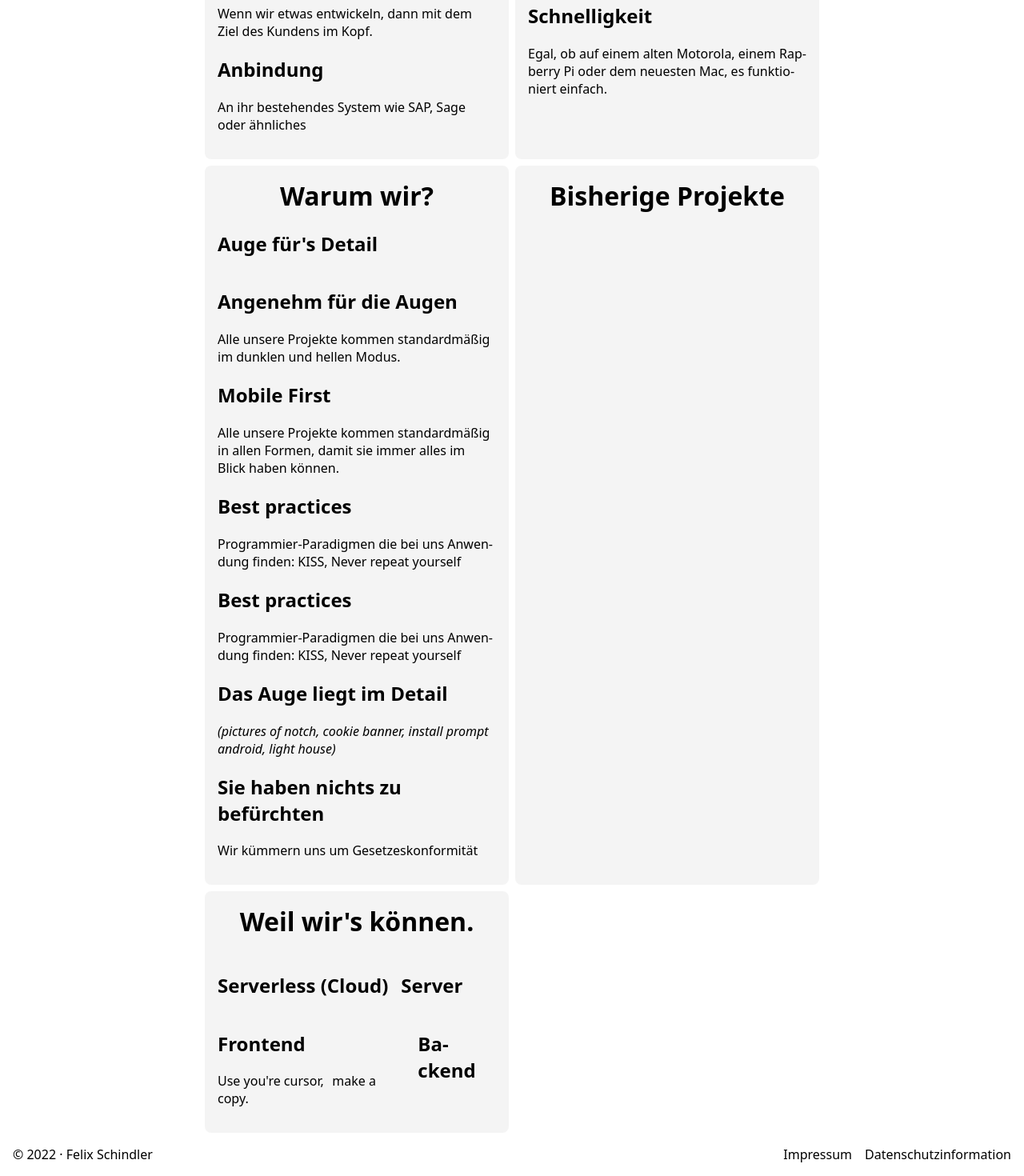
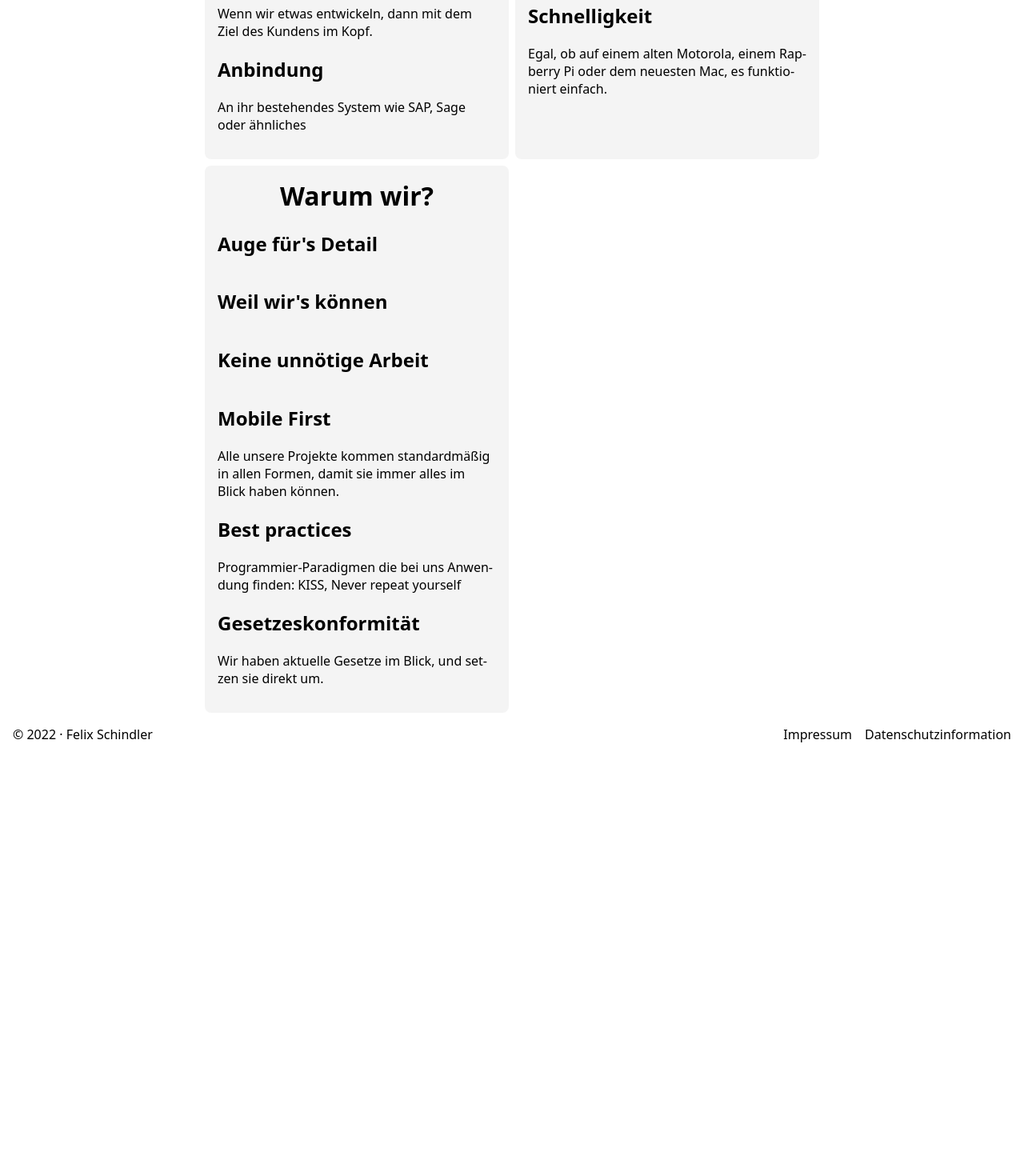
Before and after one commit to felix-schindler/com, a SvelteKit app: page /about in a window 1280 px wide. Shown: the part 1332-2802 px from the top of the page at 80% size. After the commit the page ends 2277 px from the top, so only its background shows below. Built offline with nearby package versions, Linux system fonts and the light colour scheme.

Commit message:
Add some things from the todo list to `/about`

```diff
--- a/src/routes/about/+page.svelte
+++ b/src/routes/about/+page.svelte
@@ -1,6 +1,4 @@
 <script>
-	import Copyable from "$lib/components/Copyable.svelte";
-
 	let msgs = [
 		"Sie wollen Unternehmensprozesse optimieren?",
 		"Sie wollen ihre eigene Webseite?",
@@ -86,6 +84,14 @@
 			<details>
 				<summary role="heading">Auge für's Detail</summary>
 				<div class="card">
+					<h3>Angenehm für die Augen</h3>
+					<p>Alle unsere Projekte kommen standardmäßig im dunklen und hellen Modus.</p>
+				</div>
+				<div class="card">
+					<h3>Wir wissen, was wir tun</h3>
+					<p><em>(pictures of notch, cookie banner, install prompt android, light house)</em></p>
+				</div>
+				<div class="card">
 					<h3>Durckbar - Printable</h3>
 					<p>
 						Wir achten generell drauf, dass unsere Webseiten ausgedruckt werden können, ohne viel
@@ -98,19 +104,34 @@
 						Man arbeitet am schnellsten, wenn es passt. Egal, ob Datumformat, Anführungszeichen.
 					</p>
 				</div>
+			</details>
+			<details>
+				<summary role="heading">Weil wir's können</summary>
 				<div class="card">
-					<h3>Keine Unnötige Arbeit</h3>
+					<h3>Frontend und Backend</h3>
+				</div>
+				<div class="card">
+					<h3>Server oder Serverless</h3>
+				</div>
+			</details>
+			<details>
+				<summary role="heading">Keine unnötige Arbeit</summary>
+				<div class="card">
+					<h3>Wir erfinden das Rad nicht neu, wir benutzen es.</h3>
 					<p>
 						Wir nutzen das, was uns bereits gegeben ist. So erfinden wir zum Beispiel den Dunklen
 						Modus nicht neu, sondern nutzen das was uns der Hersteller / Browser gibt und arbeiten
 						damit.
 					</p>
 				</div>
+				<div class="card">
+					<h3>Barrierefreiheit</h3>
+					<p>
+						Unsere Webseiten lassen sich auch benutzen, wenn man nur eine Tastatur zur Verfügung
+						hat. Oder einen Screenreader.
+					</p>
+				</div>
 			</details>
-		</div>
-		<div>
-			<h2>Angenehm für die Augen</h2>
-			<p>Alle unsere Projekte kommen standardmäßig im dunklen und hellen Modus.</p>
 		</div>
 		<div>
 			<h2>Mobile First</h2>
@@ -124,41 +145,8 @@
 			<p>Programmier-Paradigmen die bei uns Anwendung finden: KISS, Never repeat yourself</p>
 		</div>
 		<div>
-			<h2>Best practices</h2>
-			<p>Programmier-Paradigmen die bei uns Anwendung finden: KISS, Never repeat yourself</p>
-		</div>
-		<div>
-			<h2>Das Auge liegt im Detail</h2>
-			<em>(pictures of notch, cookie banner, install prompt android, light house)</em>
-		</div>
-		<div>
-			<h2>Sie haben nichts zu befürchten</h2>
-			<p>Wir kümmern uns um Gesetzeskonformität</p>
-		</div>
-	</div>
-	<div class="card">
-		<h1>Bisherige Projekte</h1>
-	</div>
-	<div class="card">
-		<h1>Weil wir's können.</h1>
-		<div class="half">
-			<div>
-				<h2>Serverless (Cloud)</h2>
-			</div>
-			<div>
-				<h2>Server</h2>
-			</div>
-		</div>
-		<div class="half">
-			<div>
-				<h2>Frontend</h2>
-				<p>
-					Use you're cursor, <Copyable value={"you can copy this."}>make a copy.</Copyable>
-				</p>
-			</div>
-			<div>
-				<h2>Backend</h2>
-			</div>
+			<h2>Gesetzeskonformität</h2>
+			<p>Wir haben aktuelle Gesetze im Blick, und setzen sie direkt um.</p>
 		</div>
 	</div>
 </div>
@@ -227,10 +215,5 @@
 				font-size: 22.5vh;
 			}
 		}
-
-		.half {
-			display: flex;
-			gap: 1em;
-		}
 	}
 </style>
```
